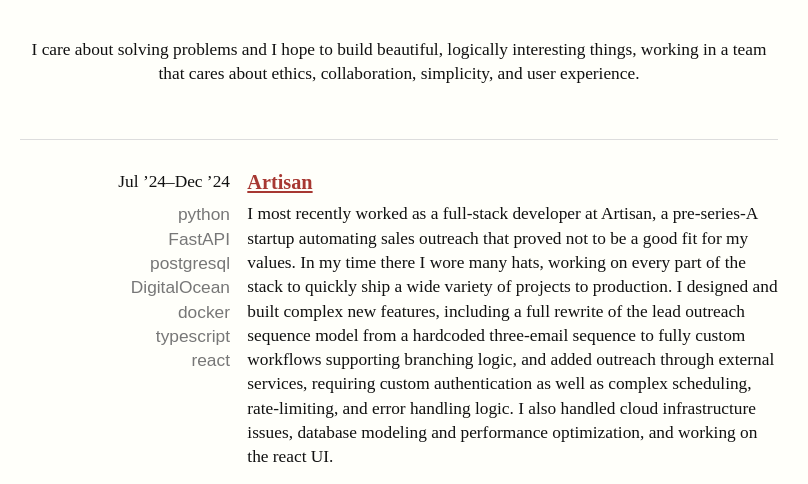
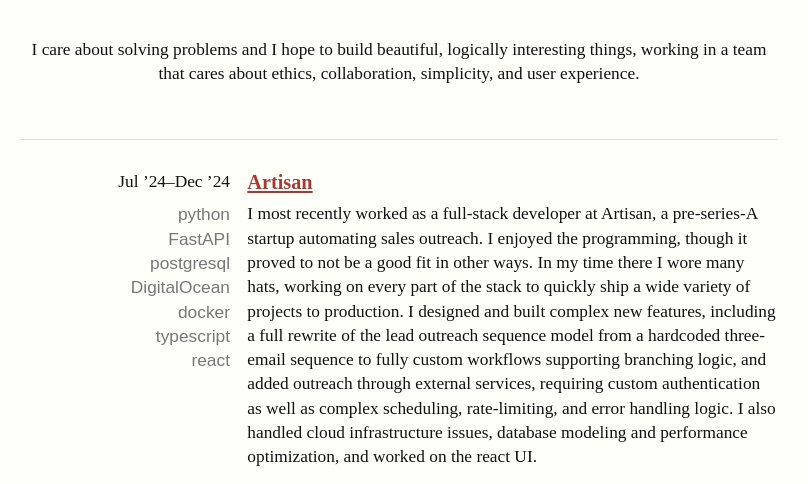
Before and after one commit to ambirdsall/resume, a Gatsby site: page / in a window 1280 px wide. Shown: the part 244-728 px from the top of the page, without its empty margins (241-1049 px from the left). Built offline with nearby package versions, Linux system fonts and the light colour scheme; Gatsby itself is replaced by a stand-in of ours; a web font is replaced by a local one.

Commit message:
Update copy of Artisan section.

```diff
--- a/src/components/resume.js
+++ b/src/components/resume.js
@@ -20,15 +20,16 @@
         ]}
       >
         I most recently worked as a full-stack developer at Artisan, a pre-series-A
-        startup automating sales outreach that proved not to be a good fit for my values.
-        In my time there I wore many hats, working on every part of the stack to quickly
-        ship a wide variety of projects to production. I designed and built complex new
-        features, including a full rewrite of the lead outreach sequence model from a
-        hardcoded three-email sequence to fully custom workflows supporting branching
-        logic, and added outreach through external services, requiring custom
-        authentication as well as complex scheduling, rate-limiting, and error handling
-        logic. I also handled cloud infrastructure issues, database modeling and
-        performance optimization, and working on the react UI.
+        startup automating sales outreach. I enjoyed the programming, though it proved to
+        not be a good fit in other ways. In my time there I wore many hats, working on
+        every part of the stack to quickly ship a wide variety of projects to production.
+        I designed and built complex new features, including a full rewrite of the lead
+        outreach sequence model from a hardcoded three-email sequence to fully custom
+        workflows supporting branching logic, and added outreach through external
+        services, requiring custom authentication as well as complex scheduling,
+        rate-limiting, and error handling logic. I also handled cloud infrastructure
+        issues, database modeling and performance optimization, and worked on the react
+        UI.
       </Entry>
       <Entry
         title="Airbyte"
```
Also changed, not shown: 1 other file.
